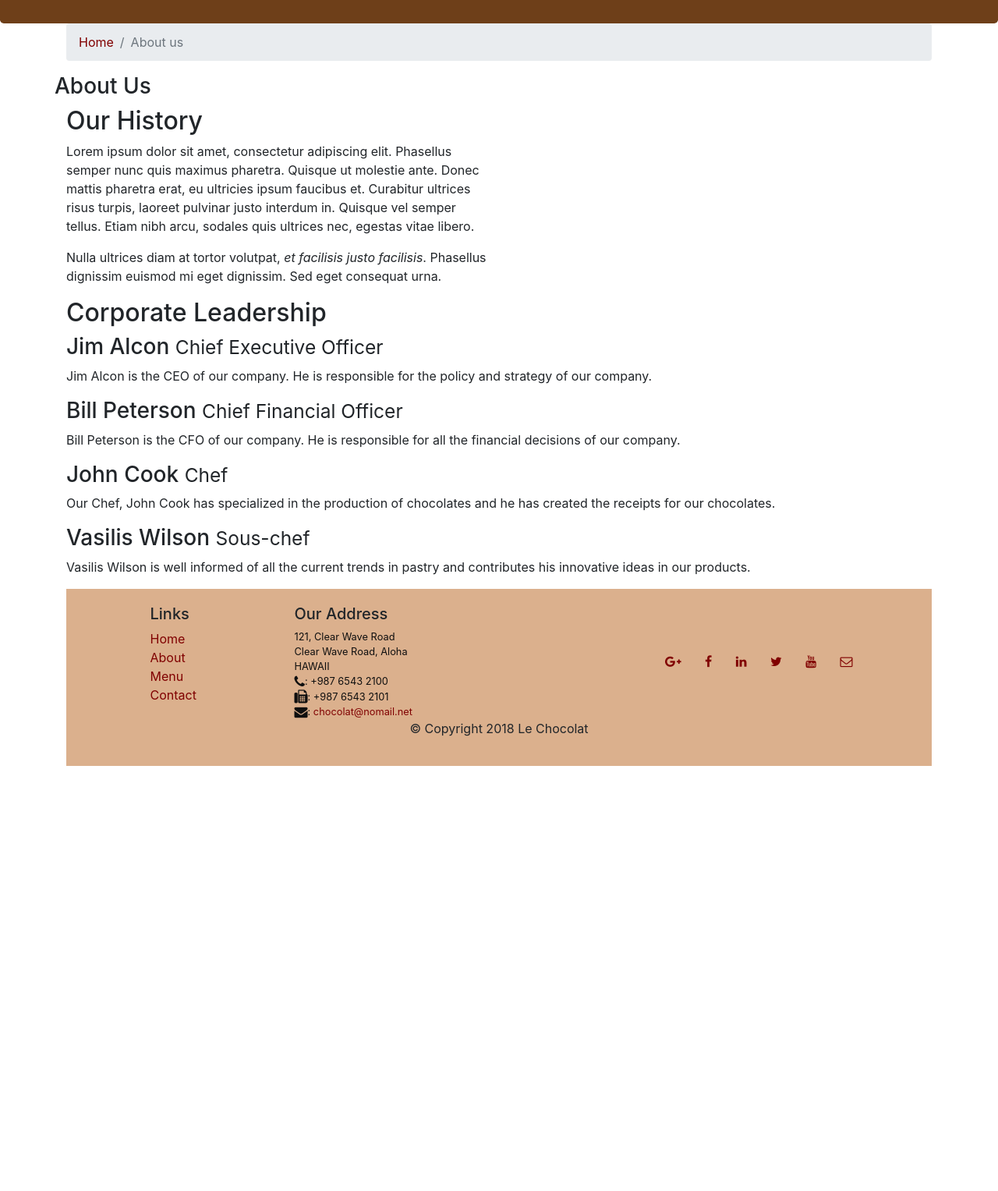
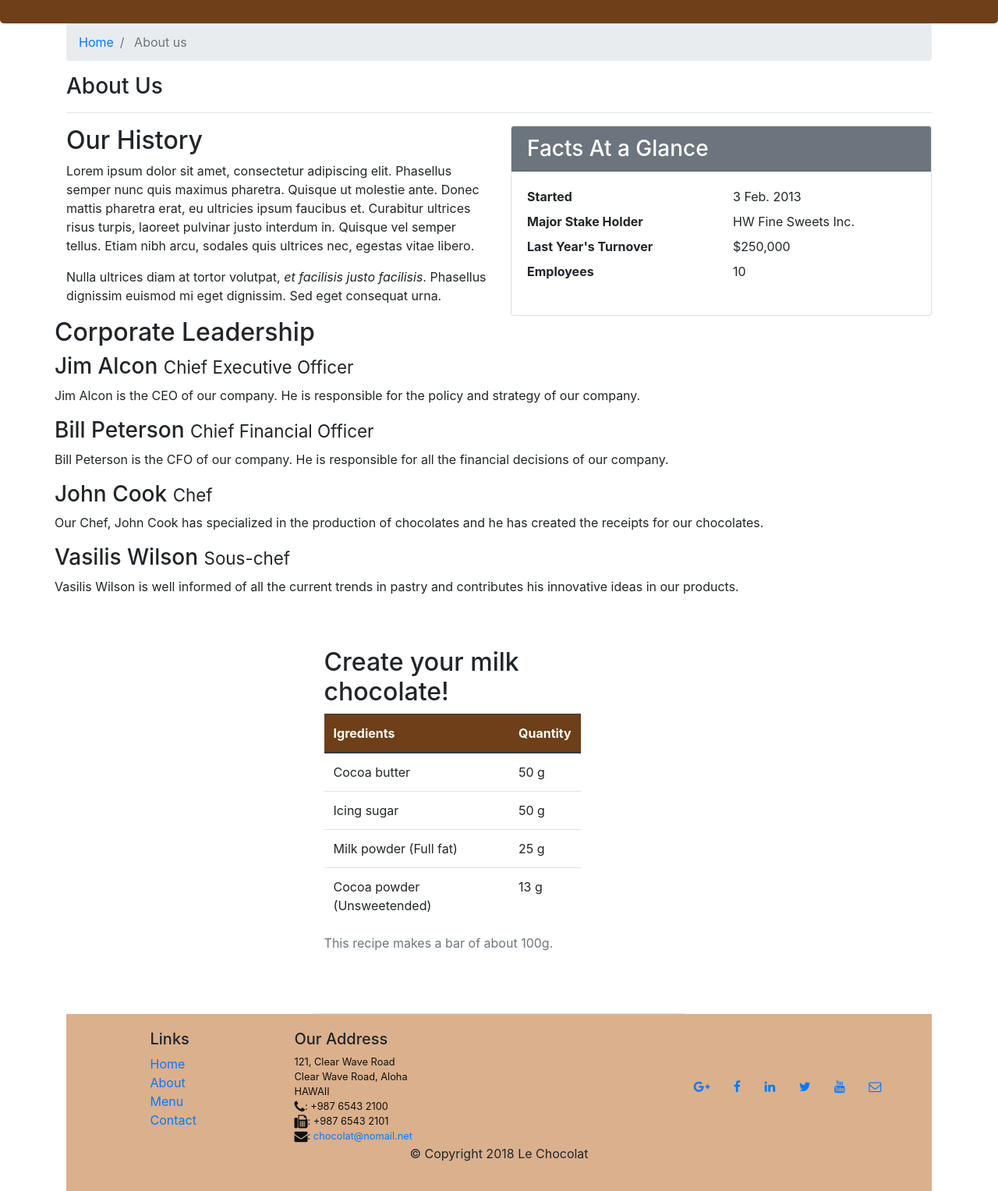
Before and after one commit to chryssastavridou/lechocolat, a website: page aboutus.html in a window 1280 px wide. Shown: the part 280-1807 px from the top of the page at 78% size. Before the commit the page ends 1262 px from the top, so only its background shows below. Drawn offline with nearby package versions, Linux system fonts and the light colour scheme.

Commit message:
Tables & Cards

```diff
--- a/aboutus.html
+++ b/aboutus.html
@@ -2,7 +2,10 @@
 <html lang="en">
 
 <head>
-    <link rel="stylesheet" href="node_modules/bootstrap/dist/css/bootstrap.min.css">
+    <!-- <link rel="stylesheet" href="node_modules/bootstrap/dist/css/bootstrap.min.css"> -->
+    <link rel="stylesheet" href="https://stackpath.bootstrapcdn.com/bootstrap/4.1.3/css/bootstrap.min.css" integrity="sha384-MCw98/SFnGE8fJT3GXwEOngsV7Zt27NXFoaoApmYm81iuXoPkFOJwJ8ERdknLPMO"
+        crossorigin="anonymous">
+
     <link href="css/styles.css" rel="stylesheet">
     <link rel="stylesheet" href="node_modules/font-awesome/css/font-awesome.min.css">
     <title>Le Chocolat</title>
@@ -10,20 +13,21 @@
 </head>
 
 <body>
-        <nav class="navbar navbar-expand-md navbar-light bg-light fixed-top ">
+
+    <!-- NAVIGATION -->
+    <nav class="navbar navbar-expand-md navbar-light bg-light fixed-top">
         <div class="container">
             <a class="navbar-brand" href="#">Le Chocolat</a>
             <button class="navbar-toggler" type="button" data-toggle="collapse" data-target="#Navbar">
                 <span class="navbar-toggler-icon"></span>
             </button>
             <div class="collapse navbar-collapse" id="Navbar">
-
                 <ul class="navbar-nav">
-                            <li class="nav-item active">
+                    <li class="nav-item ">
                         <a class="nav-link" href="./index.html"><span class="fa fa-home fa-lg"></span> Home</a>
                     </li>
-                            <li class="nav-item">
-                                <a class="nav-link" href="./aboutus.html"><span class="fa fa-comment-o fa-lg"></span> About</a>
+                    <li class="nav-item active">
+                        <a class="nav-link" href="./aboutus.html"><span class="fa fa-info fa-lg"></span> About</a>
                     </li>
                     <li class="nav-item">
                         <a class="nav-link" href="#"><span class="fa fa-list fa-lg"></span> Menu</a>
@@ -35,9 +39,10 @@
             </div>
         </div>
     </nav>
+
+    <!-- HEADER -->
     <header class="jumbotron">
         <div class="container">
-
             <div class="row row-header">
                 <div class="col-12 col-sm-8">
                     <h1>Le Chocolat</h1>
@@ -50,21 +55,23 @@
         </div>
     </header>
 
+    <!-- MAIN CONTENT -->
     <div class="container">
         <nav aria-label="breadcrumb">
             <ol class="breadcrumb">
                 <li class="breadcrumb-item"><a href="./index.html">Home</a></li>
-                      <li class="breadcrumb-item active" aria-current="page">About us</li>
+                <li class="breadcrumb-item active" aria-current="page"> About us</li>
             </ol>
         </nav>
         <div class="row">
-            <div class="col-12"></div>
-                <h3> About Us </h3>
+            <div class="col-12">
+                <h3>About Us</h3>
+                <hr>
+            </div>
         </div>
 
-
         <div class="row">
-            <div class="col-sm-6">
+            <div class="col-12 col-sm-6">
                 <h2>Our History</h2>
                 <p>Lorem ipsum dolor sit amet, consectetur adipiscing elit. Phasellus semper nunc quis maximus
                     pharetra. Quisque ut molestie ante. Donec mattis pharetra erat, eu ultricies ipsum faucibus et.
@@ -73,8 +80,23 @@
                 <p>Nulla ultrices diam at tortor volutpat, <em>et facilisis justo facilisis</em>. Phasellus dignissim
                     euismod mi eget dignissim. Sed eget consequat urna. </p>
             </div>
-            <div>
+            <div class="col col-sm">
+                <div class="card">
+                    <h3 class="card-header bg-secondary text-white">Facts At a Glance</h3>
+                    <div class="card-body">
+                        <dl class="row">
+                            <dt class="col-6">Started</dt>
+                            <dd class="col-6">3 Feb. 2013</dd>
+                            <dt class="col-6">Major Stake Holder</dt>
+                            <dd class="col-6">HW Fine Sweets Inc.</dd>
+                            <dt class="col-6">Last Year's Turnover</dt>
+                            <dd class="col-6">$250,000</dd>
+                            <dt class="col-6">Employees</dt>
+                            <dd class="col-6">10</dd>
+                        </dl>
                     </div>
+                </div>
+
             </div>
 
 
@@ -82,21 +104,62 @@
                 <div class="col-12">
                     <h2>Corporate Leadership</h2>
                     <h3>Jim Alcon <small>Chief Executive Officer </small></h3>
-                <p class="d-none d-sm-block"> Jim Alcon is the CEO of our company. He is responsible for the policy and strategy of our company.</p>
-
+                    <p class="d-none d-sm-block">Jim Alcon is the CEO of our company. He is responsible for the policy
+                        and
+                        strategy of our company. </p>
                     <h3>Bill Peterson <small>Chief Financial Officer </small></h3>
-                <p class="d-none d-sm-block">Bill Peterson is the CFO of our company. He is responsible for all the financial decisions of our
-                    company.</p>
+                    <p class="d-none d-sm-block">Bill Peterson is the CFO of our company. He is responsible for all the
+                        financial decisions of our company. </p>
                     <h3>John Cook <small>Chef</small></h3>
-                <p class="d-none d-sm-block"> Our Chef, John Cook has specialized in the production of chocolates and he has created the receipts
-                    for our chocolates. </p>
+                    <p class="d-none d-sm-block">Our Chef, John Cook has specialized in the production of chocolates
+                        and he
+                        has created the receipts for our chocolates. </p>
                     <h3>Vasilis Wilson <small>Sous-chef </small></h3>
-                <p class="d-none d-sm-block"> Vasilis Wilson is well informed of all the current trends in pastry and contributes his innovative
-                    ideas in our products. </p>
+                    <p class="d-none d-sm-block">Vasilis Wilson is well informed of all the current trends in pastry
+                        and
+                        contributes his innovative ideas in our products. </p>
+                </div>
+            </div>
+            <div class="row row-content">
+                <div class="col-12 col-sm-9">
+                    <h2> Create your milk chocolate!</h2>
+                    <div class="table-responsive">
+                        <table class="table table-hover">
+                            <caption>This recipe makes a bar of about 100g.</caption>
+                            <thead class="thead-dark">
+                                <tr>
+                                    <th>Igredients</th>
+                                    <th>Quantity</th>
+                                </tr>
+                            </thead>
+                            <tbody>
+                                <tr>
+                                    <td>Cocoa butter</td>
+                                    <td>50 g</td>
+                                </tr>
+                                <tr>
+                                    <td>Icing sugar</td>
+                                    <td>50 g</td>
+                                </tr>
+                                <tr>
+                                    <td>Milk powder (Full fat)</td>
+                                    <td>25 g</td>
+                                </tr>
+                                <tr>
+                                    <td>Cocoa powder (Unsweetended)</td>
+                                    <td>13 g</td>
+                                </tr>
+                            </tbody>
+                        </table>
+                    </div>
+                </div>
+                <div class="col-12 col-sm-3">
                 </div>
             </div>
 
+        </div>
 
+        <!-- FOOTER -->
         <footer class="footer">
             <div class="container">
                 <div class="row">
@@ -122,7 +185,8 @@
                         </address>
                     </div>
                     <div class="col-sm align-self-center">
-                    <a class="btn btn-social-icon btn-google-plus" href ="http://google.com/+">
+                        <div style="text-align:center">
+                            <a class="btn btn-social-icon btn-google-plus" href="http://google.com/+">
                                 <i class="fa fa-google-plus"></i></a>
                             <a class="btn btn-social-icon btn-facebook" href="http://www.facebook.com/profile.php?id=">
                                 <i class="fa fa-facebook"></i></a>
@@ -144,11 +208,20 @@
                 </div>
             </div>
         </footer>
-    <script src="node_modules/jquery/dist/jquery.min.js"></script>
+        <!-- END OF FOOTER -->
+
+        <!-- jQuery first, then Tether, then Bootstrap JS. -->
+        <!-- <script src="node_modules/jquery/dist/jquery.min.js"></script>
     <script src="node_modules/tether/dist/js/tether.min.js"></script>
     <script src="node_modules/popper.js/dist/umd/popper.min.js"></script>
-    <script src="node_modules/bootstrap/dist/js/bootstrap.min.js"></script>
-</div>
+    <script src="node_modules/bootstrap/dist/js/bootstrap.min.js"></script> -->
+        <script src="https://code.jquery.com/jquery-3.3.1.slim.min.js" integrity="sha384-q8i/X+965DzO0rT7abK41JStQIAqVgRVzpbzo5smXKp4YfRvH+8abtTE1Pi6jizo"
+            crossorigin="anonymous"></script>
+        <script src="https://cdnjs.cloudflare.com/ajax/libs/popper.js/1.14.3/umd/popper.min.js" integrity="sha384-ZMP7rVo3mIykV+2+9J3UJ46jBk0WLaUAdn689aCwoqbBJiSnjAK/l8WvCWPIPm49"
+            crossorigin="anonymous"></script>
+        <script src="https://stackpath.bootstrapcdn.com/bootstrap/4.1.3/js/bootstrap.min.js" integrity="sha384-ChfqqxuZUCnJSK3+MXmPNIyE6ZbWh2IMqE241rYiqJxyMiZ6OW/JmZQ5stwEULTy"
+            crossorigin="anonymous"></script>
+
 </body>
 
 </html>
--- a/css/styles.css
+++ b/css/styles.css
@@ -31,10 +31,9 @@ body{
 .bg-light {
     background-color: #dbb08d !important;
 }
-a:link {
-    color: maroon;
+
+.table .thead-dark th{
+    color:floralwhite;
+    background-color:#6E3F19
 }
-/* visited link */
-a:visited {
-    color: rgb(43, 16, 16);
-}
+tr:hover {background-color:#dbb08db0!important}
```
Also changed, not shown: index.html (+12 -7 lines). Lines whose indentation alone changed are shown as unchanged.
